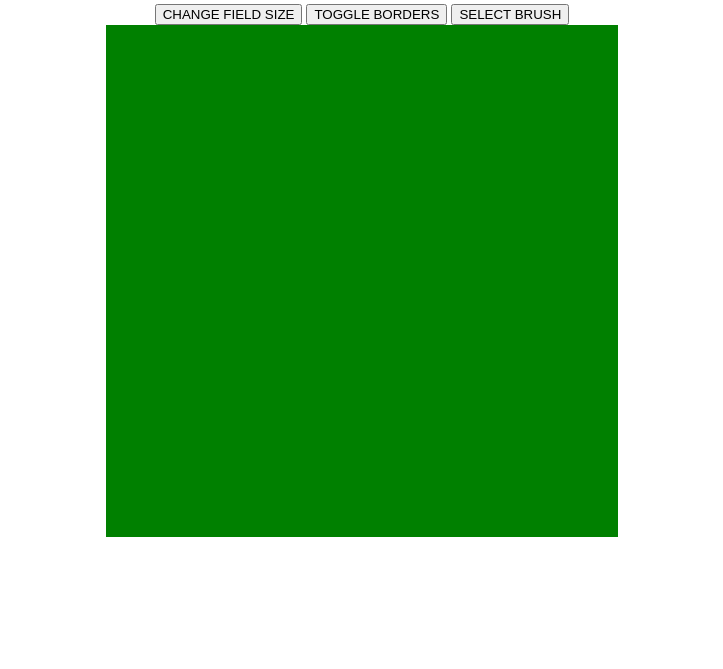
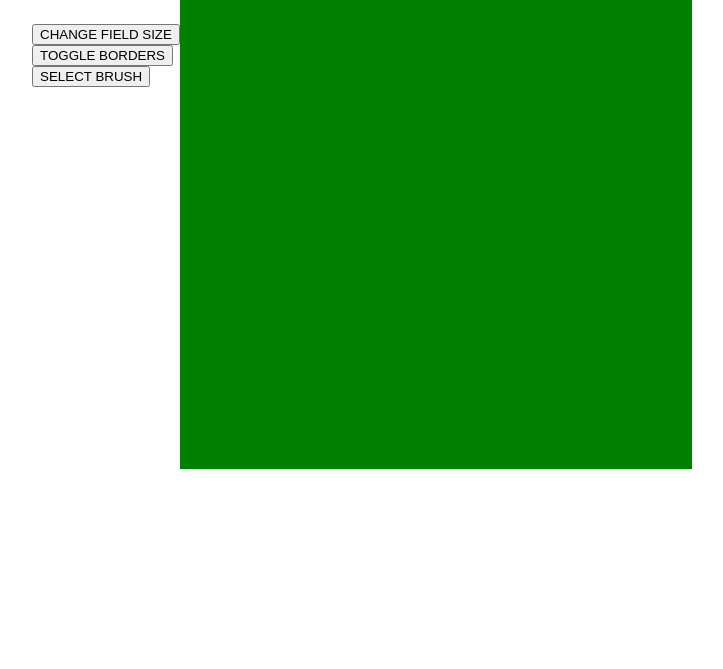
Before and after one commit to JulianEichen/et-a-sk, a plain HTML site: page index.html in a window 1280 px wide. Shown: the part 131-800 px from the top of the page, without its empty margins (278-1001 px from the left). Drawn offline with Linux system fonts and the light colour scheme.

Commit message:
Menu as sidebar

```diff
--- a/index.html
+++ b/index.html
@@ -8,14 +8,19 @@
 </head>
 
 <body>
+
     <div id="header">
         <h1>
             MySketch
         </h1>
-        <div class="menu">
+    </div>
+
+    <div id="content">
+        <div id="menu">
             <h2>
                 Menu
             </h2>
+
             <div class="buttons">
                 <button class="change_size">CHANGE FIELD SIZE</button>
                 <button class="toggle_grid">TOGGLE BORDERS</button>
@@ -30,10 +35,15 @@
                     </div>
                 </div>
             </div>
+
+        </div> <!-- Menu-->
+
+
+
+        <div class="flexwrap">
+            <div class="grid"></div>
         </div>
-    </div>
 
-    <div class="grid">
     </div>
 
     <script src="etch.js"></script>
--- a/style.css
+++ b/style.css
@@ -6,10 +6,32 @@
     --grid_border_style: 'solid';
 }
 
+
 body {
     display: flex;
     flex-direction: column;
     align-items: center;
+    justify-content: center;
+}
+
+#content {
+    display: flex;
+    flex-direction: row;
+    align-items: flex-start;
+    justify-content: center;
+}
+
+#menu{
+    display: flex;
+    flex-direction: column;
+    align-items: center;
+    justify-content: center;
+}
+
+.buttons{
+    display: flex;
+    flex-direction: column;
+    align-items: flex-start;
     justify-content: center;
 }
 
```
